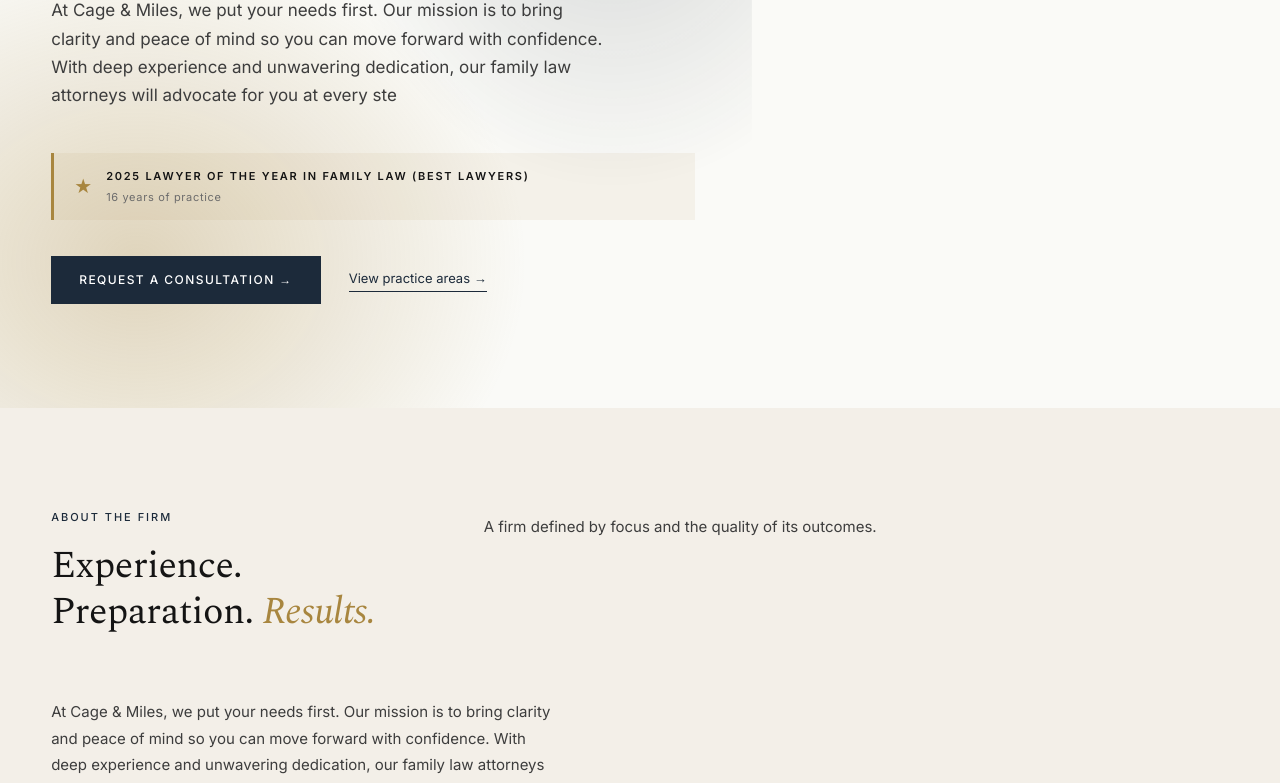
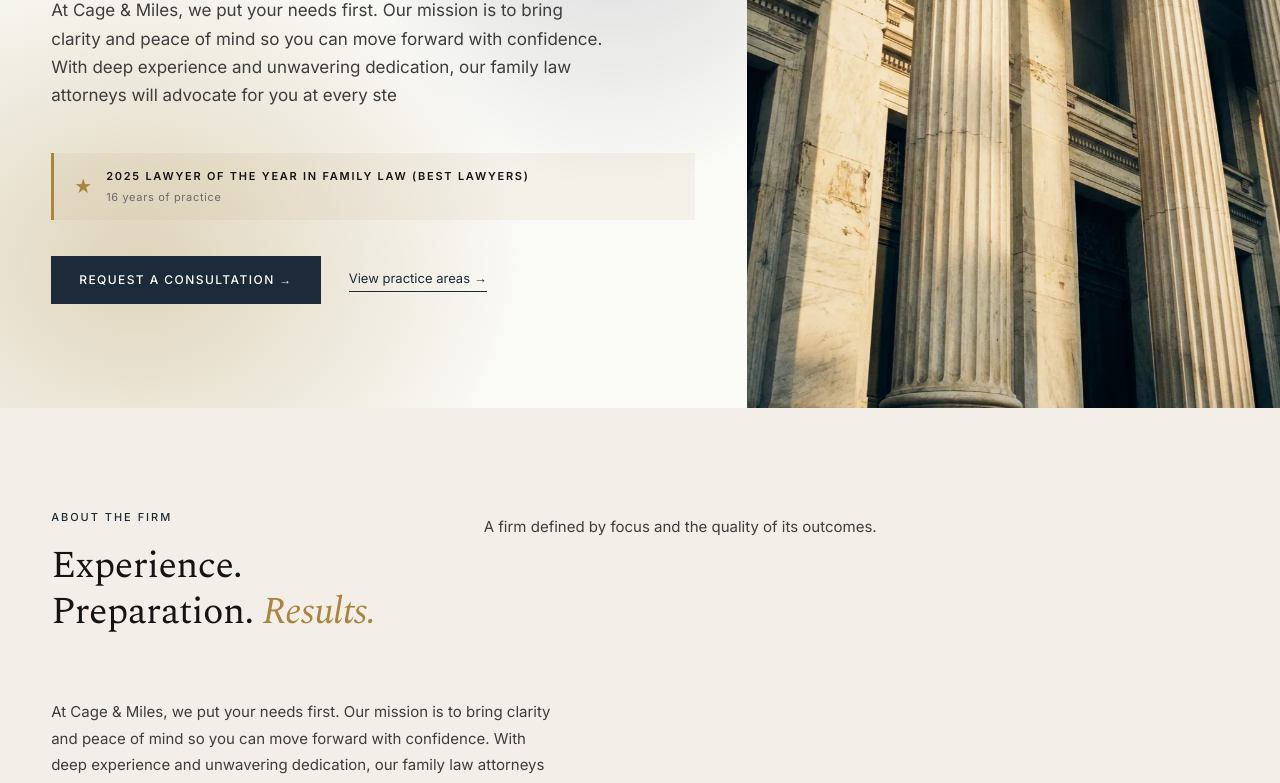
Before and after one commit to alnany/mintlab-cageandmiles, a plain HTML site: page index.html in a window 1280 px wide. Shown: the part 392-1175 px from the top of the page. Drawn offline with nearby package versions, Linux system fonts and the light colour scheme.

Commit message:
deploy: 2026-05-06 09:53:19 UTC

```diff
--- a/index.html
+++ b/index.html
@@ -88,7 +88,7 @@
     </div>
   </div>
   <div class="hr">
-    <img src="/images/hero-generated.png" alt="Cage &amp; Miles" loading="eager"/>
+    <img src="/images/hero-generated.webp" alt="Cage &amp; Miles" loading="eager"/>
   </div>
 </section>
 
```
Also changed, not shown: images/hero-generated.webp (added).
